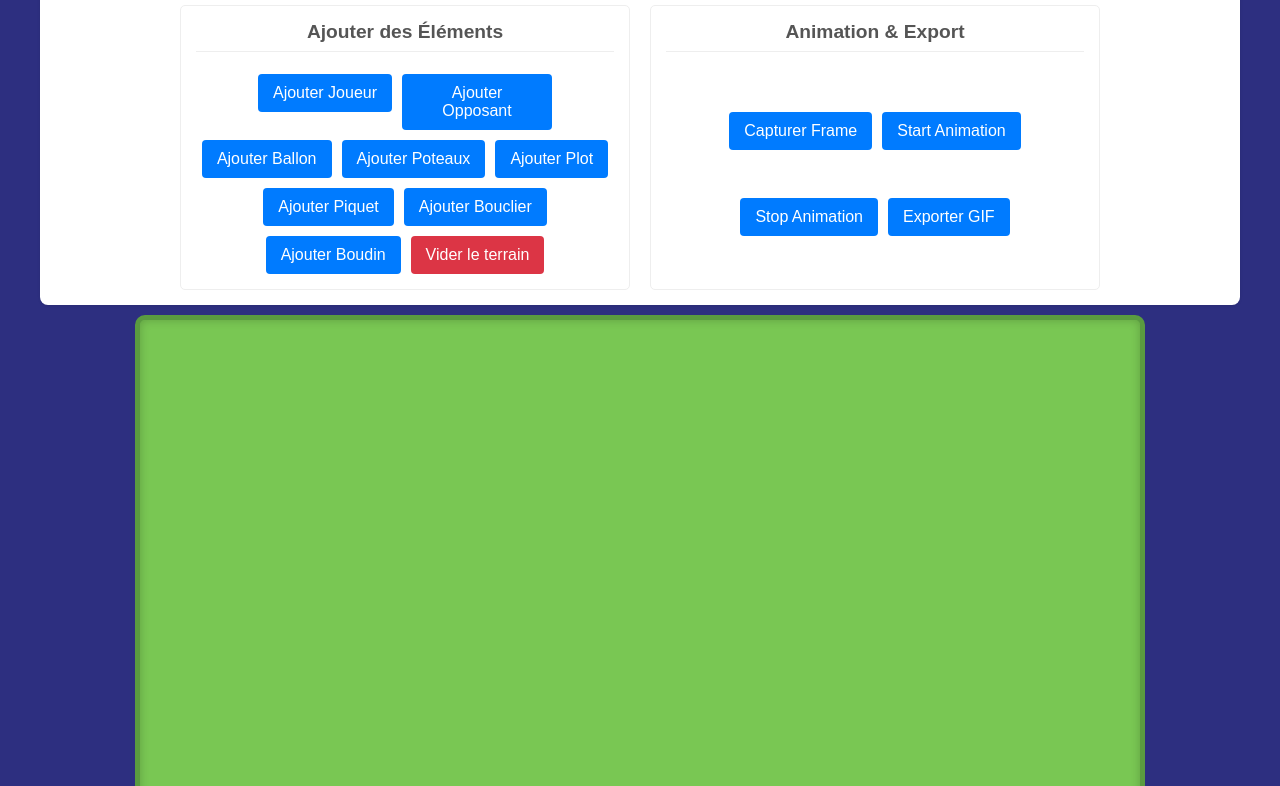
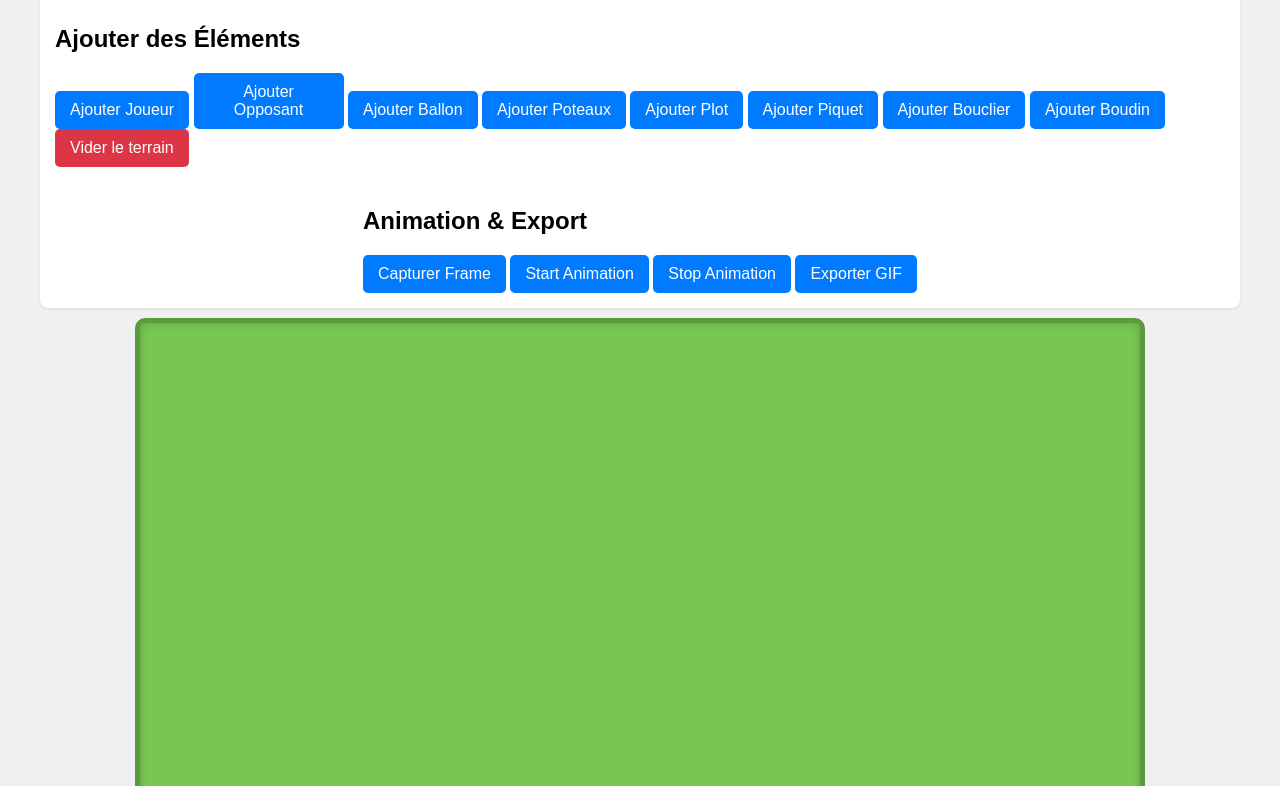
Before and after one commit to thor8one/rugby-app, a plain HTML site: page index.html in a window 1280 px wide. Shown: the part 165-951 px from the top of the page. Drawn offline with nearby package versions, Linux system fonts and the light colour scheme; a script that the page names is missing.

Commit message:
Add files via upload

```diff
--- a/style.css
+++ b/style.css
@@ -2,11 +2,11 @@ body {
     font-family: Arial, sans-serif;
     display: flex;
     justify-content: center;
-    align-items: flex-start; /* Alignement en haut */
+    align-items: flex-start;
     min-height: 100vh;
     margin: 0;
-    background-color: #2d2f80;
-    padding: 5px; /* **MODIFIÉ**: Très peu de padding sur les côtés pour les petits écrans */
+    background-color: #f0f0f0;
+    padding: 5px;
     box-sizing: border-box;
     overflow-x: hidden;
 }
@@ -17,19 +17,19 @@ body {
     align-items: center;
     width: 100%;
     max-width: 1200px;
-    gap: 10px; /* **MODIFIÉ**: Espace réduit entre les sections */
+    gap: 10px;
     padding: 0;
 }
 
 h1 {
-    color: white;
+    color: #333;
     margin: 0;
     text-align: center;
-    font-size: 1.5em; /* **MODIFIÉ**: Taille de titre plus petite pour mobile */
+    font-size: 1.5em;
 }
 
 .app-logo {
-    width: 40px; /* **MODIFIÉ**: Logo légèrement plus petit */
+    width: 40px;
     height: auto;
     margin: 0;
     flex-shrink: 0;
@@ -39,68 +39,65 @@ h1 {
     display: flex;
     align-items: center;
     justify-content: center;
-    gap: 8px; /* **MODIFIÉ**: Espace réduit entre logo et titre */
+    gap: 8px;
     width: 100%;
-    margin-bottom: 10px; /* **MODIFIÉ**: Espace sous ce bloc */
+    margin-bottom: 10px;
     padding: 5px 0;
 }
 
 .controls-container {
     display: flex;
+    justify-content: center;
     flex-wrap: wrap;
-    justify-content: center;
-    gap: 10px; /* **MODIFIÉ**: Espace réduit entre les sections de contrôle */
-    padding: 5px; /* **MODIFIÉ**: Moins de padding autour du conteneur global des contrôles */
+    gap: 10px;
+    padding: 5px;
     background-color: #fff;
     border-radius: 8px;
-    box-shadow: 0 1px 3px rgba(0, 0, 0, 0.1); /* **MODIFIÉ**: Ombre plus légère */
+    box-shadow: 0 1px 3px rgba(0, 0, 0, 0.1);
     width: 100%;
     box-sizing: border-box;
 }
 
-.controls-section {
+.single-controls-section {
     display: flex;
     flex-direction: row;
     flex-wrap: wrap;
     justify-content: center;
-    align-items: flex-start;
-    gap: 6px; /* **MODIFIÉ**: Espace très réduit entre les boutons */
-    padding: 8px; /* **MODIFIÉ**: Padding réduit autour de chaque section */
+    align-items: center;
+    gap: 4px; /* **MODIFIÉ**: Espace encore plus réduit entre les boutons */
+    padding: 5px; /* **MODIFIÉ**: Padding encore plus réduit autour de la section */
     border: 1px solid #eee;
     border-radius: 5px;
-    /* --- MODIFICATIONS CLÉS POUR RÉACTIVITÉ DES SECTIONS --- */
-    /* flex: 1 1 100%; */ /* **SUPPRIMÉ**: On ne veut plus qu'elles prennent 100% par défaut */
-    flex: 1 1 45%; /* **AJOUTÉ**: Chaque section tente de prendre 45% de la largeur, permettant 2 colonnes */
-    min-width: 140px; /* **AJOUTÉ**: Largeur minimale pour éviter qu'une section ne devienne illisible */
-    max-width: none;
-    width: auto;
-    /* --- FIN MODIFICATIONS CLÉS --- */
+    width: 100%;
     box-sizing: border-box;
 }
 
-.controls-section h2 {
+.single-controls-section h2 {
     width: 100%;
     text-align: center;
     margin-top: 0;
     color: #555;
-    font-size: 0.95em; /* **MODIFIÉ**: Taille de titre de section encore plus petite */
+    font-size: 0.9em; /* **MODIFIÉ**: Titre de section encore plus petit */
     border-bottom: 1px solid #eee;
-    padding-bottom: 4px; /* **MODIFIÉ**: Moins de padding */
-    margin-bottom: 6px; /* **MODIFIÉ**: Moins de marge */
+    padding-bottom: 3px; /* **MODIFIÉ**: Moins de padding */
+    margin-bottom: 5px; /* **MODIFIÉ**: Moins de marge */
 }
 
+/* NOUVEAUX STYLES POUR LES BOUTONS COMPACTS */
 button {
-    padding: 6px 9px; /* **MODIFIÉ**: Padding encore plus réduit */
-    font-size: 0.8em; /* **MODIFIÉ**: Taille de police réduite */
+    padding: 4px 7px; /* **MODIFIÉ**: Padding très réduit */
+    font-size: 0.7em; /* **MODIFIÉ**: Taille de police très petite */
     cursor: pointer;
     border: none;
-    border-radius: 4px; /* **MODIFIÉ**: Bords légèrement moins arrondis */
+    border-radius: 3px; /* **MODIFIÉ**: Bords moins arrondis */
     background-color: #007bff;
     color: white;
     transition: background-color 0.2s ease;
     width: auto;
-    min-width: 60px; /* **MODIFIÉ**: Largeur minimale réduite */
-    max-width: 100px; /* **MODIFIÉ**: Largeur maximale réduite */
+    min-width: 50px; /* **MODIFIÉ**: Largeur minimale réduite */
+    max-width: 90px; /* **MODIFIÉ**: Largeur maximale réduite */
+    height: auto; /* Permet à la hauteur de s'adapter au padding et à la police */
+    line-height: 1.2; /* Ajuste la hauteur de ligne pour le texte petit */
     box-sizing: border-box;
     flex-shrink: 0;
     margin: 0;
@@ -131,7 +128,7 @@ button.clear-button:hover {
     box-shadow: inset 0 0 10px rgba(0, 0, 0, 0.2);
 }
 
-/* Styles des éléments déplaçables (inchangés ou peu modifiés) */
+/* Styles des éléments déplaçables (inchangés pour l'instant, car leur taille est relative au terrain) */
 .player, .opponent, .ball, .rugby-posts, .training-cone, .training-pole, .training-shield, .training-boudin {
     position: absolute;
     cursor: grab;
@@ -286,26 +283,30 @@ button.clear-button:hover {
         gap: 20px;
     }
 
-    .controls-section {
-        flex: 1 1 auto; /* Retourne au comportement "grow/shrink" standard pour les sections */
-        min-width: 280px; /* Retour à la min-width plus grande */
-        max-width: 450px; /* Retour à la max-width pour des sections équilibrées */
-        justify-content: center; /* Centrer les boutons sur les grands écrans */
+    .single-controls-section {
+        flex-direction: row;
+        justify-content: center;
         padding: 15px;
         gap: 10px;
+        width: auto;
+        max-width: 900px;
     }
 
-    .controls-section h2 {
+    .single-controls-section h2 {
         font-size: 1.2em;
         padding-bottom: 8px;
         margin-bottom: 12px;
     }
 
+    /* Retour à la taille normale des boutons pour les grands écrans */
     button {
         padding: 10px 15px;
         font-size: 1em;
         min-width: 80px;
         max-width: 150px;
+        border-radius: 5px; /* Revenir aux bords plus arrondis */
+        height: auto;
+        line-height: normal; /* Retour à la ligne-hauteur par défaut */
     }
 
     #rugby-field {
@@ -321,9 +322,8 @@ button.clear-button:hover {
     }
     .ball {
         width: 30px;
-        height: 20px;
+        height: 30px;
         font-size: 0.9em;
-		border-radius: 50%; /* Donne une forme ovale */
     }
     .rugby-posts {
         width: 80px;
```
